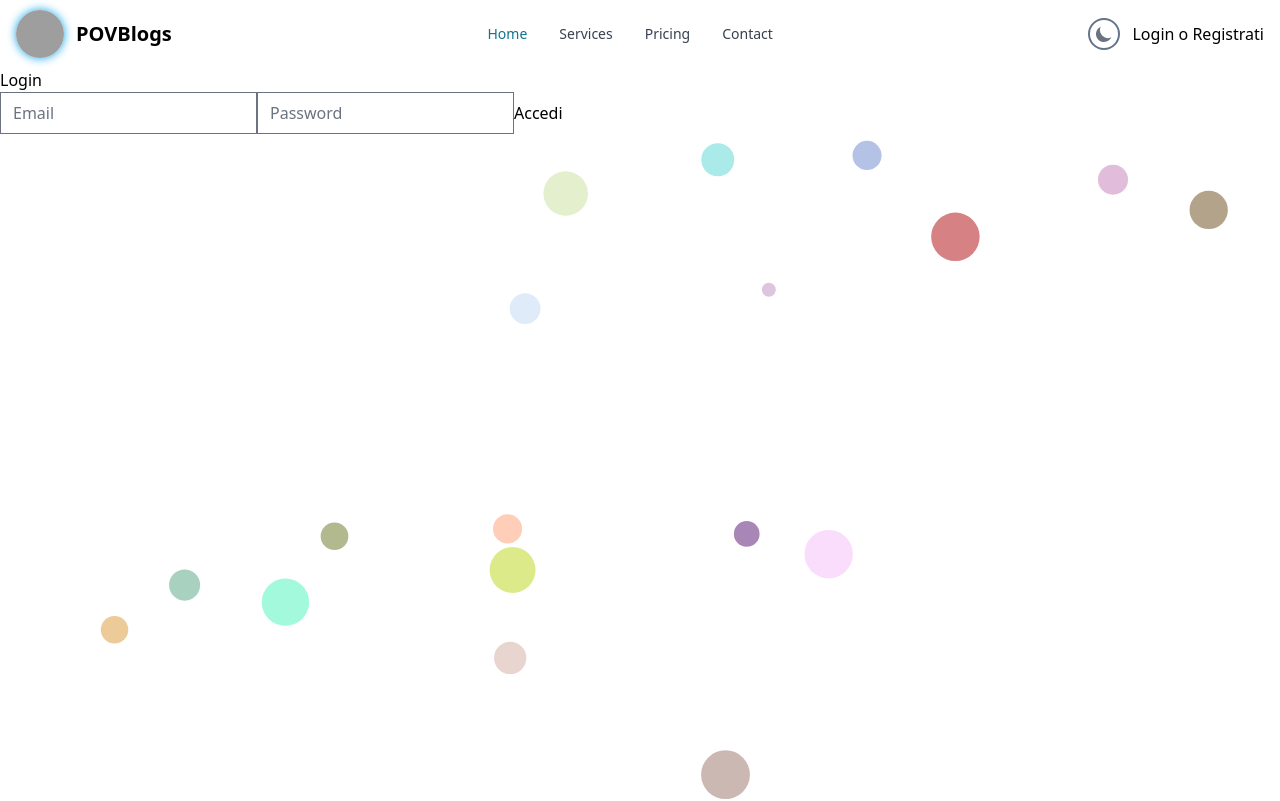
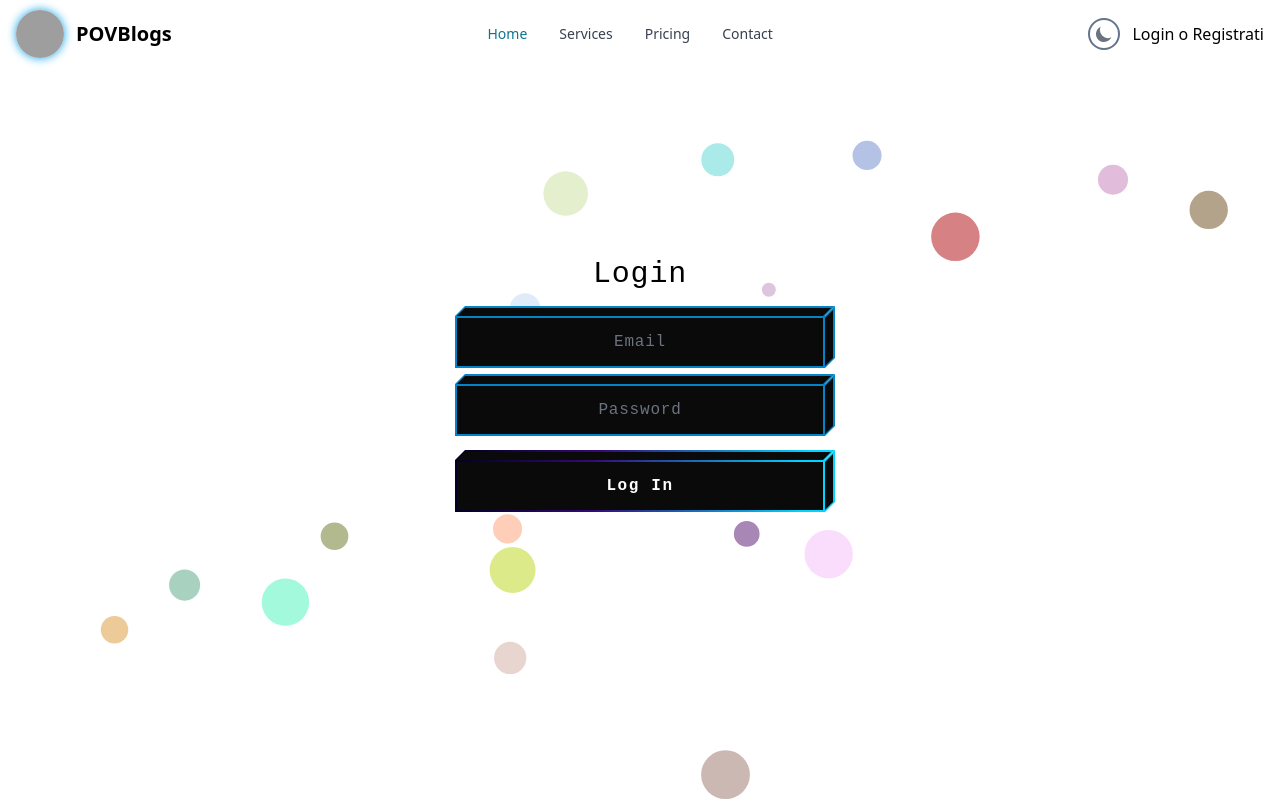
Before and after one commit to ImSion/Mymern, a React (Vite) app in the folder frontend/: page /login in a window 1280 px wide. Shown: the top 801 px of the page. Built offline with nearby package versions, Linux system fonts and the light colour scheme; grey boxes are pictures that could not be loaded.

Commit message:
some fix and improvements

```diff
--- a/frontend/src/Pages/AuthorPosts.jsx
+++ b/frontend/src/Pages/AuthorPosts.jsx
@@ -2,7 +2,7 @@ import React, { useEffect, useState } from 'react';
 import { Link, useParams } from 'react-router-dom';
 import { getAuthorPosts, getAuthorByEmail, updateAuthorAvatar, deletePost, getMe, updatePost } from '../modules/ApiCrud';
 import { Modal, Button } from 'flowbite-react';
-import '../Animations.css';
+import '../Style/Animations.css';
 
 const EditPostModal = ({ isOpen, onClose, post, onSave }) => {
     const [editedPost, setEditedPost] = useState(post);
--- a/frontend/src/Pages/Login.jsx
+++ b/frontend/src/Pages/Login.jsx
@@ -1,13 +1,20 @@
-import { useState } from "react";
+import React, { useState, useEffect } from 'react';
 import { useNavigate } from "react-router-dom";
 import { loginUser } from "../modules/ApiCrud";
+import '../components/AnimatedBackground'
+import '../Style/Animations.css'
+import '../Style/Form.css';
 
 export default function Login({ setIsAuthenticated }) {
-  const [formData, setFormData] = useState({
-    email: "",
-    password: "",
-  });
+  const [formData, setFormData] = useState({ email: "", password: "" });
+  const [isVisible, setIsVisible] = useState(false);
   const navigate = useNavigate();
+
+  useEffect(() => {
+    // Trigger the animation after a short delay
+    const timer = setTimeout(() => setIsVisible(true), 100);
+    return () => clearTimeout(timer);
+  }, []);
 
   const handleChange = (e) => {
     setFormData({ ...formData, [e.target.name]: e.target.value });
@@ -19,7 +26,6 @@ export default function Login({ setIsAuthenticated }) {
       const response = await loginUser(formData);
       localStorage.setItem("token", response.token);
       setIsAuthenticated(true);
-      console.log("Login effettuato con successo!");
       navigate("/home");
     } catch (error) {
       console.error("Errore durante il login:", error);
@@ -28,24 +34,48 @@ export default function Login({ setIsAuthenticated }) {
   };
 
   return (
-    <div className="container min-h-screen">
-      <h2>Login</h2>
-      <form onSubmit={handleSubmit}>
+    <div className="min-h-screen flex items-center justify-center">
+      <form
+        className={`login-form mb-52 ${isVisible ? 'login-form-animation' : 'opacity-0'}`}
+        autoComplete="off"
+        onSubmit={handleSubmit}
+
+      >
+        <div className="mb-6 text-center">
+          <h1 className="text-3xl text-black">Login</h1>
+        </div>
+        <div className="block-cube block-input mb-4">
           <input
+            name="email"
             type="email"
-          name="email"
             placeholder="Email"
             onChange={handleChange}
             required
+            className="bg-transparent text-center"
           />
+          <div className="formbg-top"><div className="formbg-inner"></div></div>
+          <div className="formbg-right"><div className="formbg-inner"></div></div>
+          <div className="formbg"><div className="formbg-inner"></div></div>
+        </div>
+        <div className="block-cube block-input mb-6">
           <input
+            name="password"
             type="password"
-          name="password"
             placeholder="Password"
             onChange={handleChange}
             required
+            className="bg-transparent text-center"
           />
-        <button type="submit">Accedi</button>
+          <div className="formbg-top"><div className="formbg-inner"></div></div>
+          <div className="formbg-right"><div className="formbg-inner"></div></div>
+          <div className="formbg"><div className="formbg-inner"></div></div>
+        </div>
+        <button className="btn block-cube block-cube-hover" type="submit">
+          <div className="formbg-top"><div className="formbg-inner"></div></div>
+          <div className="formbg-right"><div className="formbg-inner"></div></div>
+          <div className="formbg"><div className="formbg-inner"></div></div>
+          <div className="formtext">Log In</div>
+        </button>
       </form>
     </div>
   );
--- a/frontend/src/Pages/Register.jsx
+++ b/frontend/src/Pages/Register.jsx
@@ -1,77 +1,131 @@
-import { useState } from "react"; // Importa il hook useState da React per gestire lo stato del componente
-import { useNavigate } from "react-router-dom"; // Importa useNavigate da react-router-dom per navigare tra le pagine
-import { registerUser } from "../modules/ApiCrud"; // Importa la funzione registerUser dal file api.js per effettuare la registrazione
+import React, { useState, useEffect } from "react";
+import { useNavigate } from "react-router-dom";
+import { registerUser } from "../modules/ApiCrud";
+import '../Style/Animations.css';
+import '../Style/Form.css';
 
 export default function Register() {
-  // Definisce lo stato del form con useState, inizializzato con campi vuoti
   const [formData, setFormData] = useState({
     nome: "",
     cognome: "",
     email: "",
     password: "",
-    dataDiNascita: "",
+    data_di_nascita: "",
   });
+  const [isVisible, setIsVisible] = useState(false);
+  const navigate = useNavigate();
 
-  const navigate = useNavigate(); // Inizializza useNavigate per poter navigare programmaticamente
+  useEffect(() => {
+    const timer = setTimeout(() => setIsVisible(true), 100);
+    return () => clearTimeout(timer);
+  }, []);
 
-  // Gestore per aggiornare lo stato quando i campi del form cambiano
   const handleChange = (e) => {
-    // Aggiorna il campo corrispondente nello stato con il valore attuale dell'input
     setFormData({ ...formData, [e.target.name]: e.target.value });
   };
 
-  // Gestore per la sottomissione del form
   const handleSubmit = async (e) => {
-    e.preventDefault(); // Previene il comportamento predefinito del form di ricaricare la pagina
+    e.preventDefault();
     try {
-      await registerUser(formData); // Chiama la funzione registerUser con i dati del form
-      alert("Registrazione avvenuta con successo!"); // Mostra un messaggio di successo
-      navigate("/login"); // Naviga alla pagina di login dopo la registrazione
+      await registerUser(formData);
+      alert("Registrazione avvenuta con successo!");
+      navigate("/login");
     } catch (error) {
-      console.error("Errore durante la registrazione:", error); // Logga l'errore in console
-      alert("Errore durante la registrazione. Riprova."); // Mostra un messaggio di errore
+      console.error("Errore durante la registrazione:", error);
+      alert("Errore durante la registrazione. Riprova.");
     }
   };
 
   return (
-    <div className="container">
-      <h2>Registrazione</h2>
-      <form onSubmit={handleSubmit}>
+    <div className="min-h-screen flex items-center justify-center">
+      <form
+        className={`login-form flex flex-col items-center w-[600px] mb-52 ${isVisible ? 'login-form-animation' : 'opacity-0'}`}
+        autoComplete="off"
+        onSubmit={handleSubmit}
+      >
+        <div className="mb-6 text-center">
+          <h1 className="text-3xl text-black">Registrazione</h1>
+        </div>
+
+        <div className="flex gap-5">
+          <div className="block-cube block-input mb-4 w-72">
             <input
+              name="nome"
               type="text"
-          name="nome"
               placeholder="Nome"
               onChange={handleChange}
               required
+              className="bg-transparent text-center"
             />
+            <div className="formbg-top"><div className="formbg-inner"></div></div>
+            <div className="formbg-right"><div className="formbg-inner"></div></div>
+            <div className="formbg"><div className="formbg-inner"></div></div>
+          </div>
+          <div className="block-cube block-input mb-4 w-72">
           <input
+              name="cognome"
               type="text"
-          name="cognome"
               placeholder="Cognome"
               onChange={handleChange}
               required
+              className="bg-transparent text-center"
             />
+            <div className="formbg-top"><div className="formbg-inner"></div></div>
+            <div className="formbg-right"><div className="formbg-inner"></div></div>
+            <div className="formbg"><div className="formbg-inner"></div></div>
+          </div>
+        </div>
+
+        <div className="flex gap-5">
+          <div className="block-cube block-input mb-4 w-72">
             <input
+              name="email"
               type="email"
-          name="email"
               placeholder="Email"
               onChange={handleChange}
               required
+              className="bg-transparent text-center"
             />
+            <div className="formbg-top"><div className="formbg-inner"></div></div>
+            <div className="formbg-right"><div className="formbg-inner"></div></div>
+            <div className="formbg"><div className="formbg-inner"></div></div>
+          </div>
+
+          <div className="block-cube block-input mb-4 w-72">
             <input
+              name="password"
               type="password"
-          name="password"
               placeholder="Password"
               onChange={handleChange}
               required
+              className="bg-transparent text-center"
             />
+            <div className="formbg-top"><div className="formbg-inner"></div></div>
+            <div className="formbg-right"><div className="formbg-inner"></div></div>
+            <div className="formbg"><div className="formbg-inner"></div></div>
+          </div>
+        </div>
+
+        <div className="block-cube block-input mb-6 w-72">
           <input
+            name="data_di_nascita"
             type="date"
-          name="data_di_nascita"
             onChange={handleChange}
             required
+            className="bg-transparent text-center"
           />
-        <button type="submit">Registrati</button>
+          <div className="formbg-top"><div className="formbg-inner"></div></div>
+          <div className="formbg-right"><div className="formbg-inner"></div></div>
+          <div className="formbg"><div className="formbg-inner"></div></div>
+        </div>
+
+        <button className="btn block-cube block-cube-hover" type="submit">
+          <div className="formbg-top"><div className="formbg-inner"></div></div>
+          <div className="formbg-right"><div className="formbg-inner"></div></div>
+          <div className="formbg"><div className="formbg-inner"></div></div>
+          <div className="formtext">Registrati</div>
+        </button>
+
       </form>
     </div>
   );
--- a/frontend/src/Animations.css
+++ b/frontend/src/Style/Animations.css
@@ -74,3 +74,33 @@
     opacity: 1;
   }
   /* fine animazione bottoni Modifica/elimina in AuthorPosts   */
+
+
+  /* animazione form login */
+  @keyframes fadeInAndPulse {
+    0% {
+      opacity: 0;
+      transform: scale(0.8);
+    }
+    20% {
+      opacity: 1;
+      transform: scale(1);
+    }
+    30% {
+      transform: scale(1.05);
+    }
+    40% {
+      transform: scale(1);
+    }
+    50% {
+      transform: scale(1.05);
+    }
+    60%, 100% {
+      transform: scale(1);
+    }
+  }
+
+  .login-form-animation {
+    animation: fadeInAndPulse 5s ease-out forwards;
+  }
+  /* fine animazione form login */
--- /dev/null
+++ b/frontend/src/Style/Form.css
@@ -0,0 +1,162 @@
+/* LoginForm.css */
+.login-form {
+    width: 400px;
+    padding: 64px 15px 24px;
+    margin: 0 auto;
+    color: #fff;
+    font-family: monospace, serif;
+    letter-spacing: 0.05em;
+  }
+
+  .login-form input {
+    width: 100%;
+    padding: 14px 16px;
+    border: 0;
+    background: transparent;
+    color: #fff;
+    font-family: monospace, serif;
+    letter-spacing: 0.05em;
+    font-size: 16px;
+  }
+
+  .login-form input:hover,
+  .login-form input:focus {
+    outline: none;
+    border: 0;
+  }
+
+  .login-form .btn {
+    width: 100%;
+    display: block;
+    padding: 14px 16px;
+    background: transparent;
+    outline: none;
+    border: 0;
+    color: #fff;
+    letter-spacing: 0.1em;
+    font-weight: bold;
+    font-family: monospace;
+    font-size: 16px;
+  }
+
+  .block-cube {
+    position: relative;
+  }
+
+  .block-cube .formbg-top {
+    position: absolute;
+    height: 10px;
+    background: rgb(2,0,36);
+    background: linear-gradient(90deg, rgba(2,0,36,1) 0%, rgba(52,9,121,1) 37%, rgba(0,212,255,1) 94%);
+    bottom: 100%;
+    left: 5px;
+    right: -5px;
+    transform: skew(-45deg, 0);
+    margin: 0;
+  }
+
+  .block-cube .formbg-top .formbg-inner {
+    bottom: 0;
+  }
+
+  .block-cube .formbg {
+    position: absolute;
+    left: 0;
+    top: 0;
+    right: 0;
+    bottom: 0;
+    background: rgb(2,0,36);
+    background: linear-gradient(90deg, rgba(2,0,36,1) 0%, rgba(52,9,121,1) 37%, rgba(0,212,255,1) 94%);
+  }
+
+  .block-cube .formbg-right {
+    position: absolute;
+    background: rgb(2,0,36);
+    background: rgba(0,212,255,1);
+    top: -5px;
+    z-index: 0;
+    bottom: 5px;
+    width: 10px;
+    left: 100%;
+    transform: skew(0, -45deg);
+  }
+
+  .block-cube .formbg-right .formbg-inner {
+    left: 0;
+  }
+
+  .block-cube .formbg .formbg-inner {
+    transition: all 0.2s ease-in-out;
+  }
+
+  .block-cube .formbg-inner {
+    background: #0a0a0a;
+    position: absolute;
+    left: 2px;
+    top: 2px;
+    right: 2px;
+    bottom: 2px;
+  }
+
+  .block-cube .formtext {
+    position: relative;
+    z-index: 2;
+  }
+
+  .block-cube.block-input input {
+    position: relative;
+    z-index: 2;
+  }
+
+  .block-cube.block-input input:focus ~ .formbg-right .formbg-inner,
+  .block-cube.block-input input:focus ~ .formbg-top .formbg-inner,
+  .block-cube.block-input input:focus ~ .formbg-inner .formbg-inner {
+    top: 100%;
+    background: #0284c7;
+  }
+
+  .block-cube.block-input .formbg-top,
+  .block-cube.block-input .formbg-right,
+  .block-cube.block-input .formbg {
+    background: #0284c7;
+    transition: background-color 0.2s ease-in-out;
+  }
+
+  .block-cube.block-input .formbg-right .formbg-inner,
+  .block-cube.block-input .formbg-top .formbg-inner {
+    transition: all 0.2s ease-in-out;
+  }
+
+  .block-cube.block-input:focus .formbg-top,
+  .block-cube.block-input:focus .formbg-right,
+  .block-cube.block-input:focus .formbg,
+  .block-cube.block-input:hover .formbg-top,
+  .block-cube.block-input:hover .formbg-right,
+  .block-cube.block-input:hover .formbg {
+    background: #0284c7;
+  }
+
+  .block-cube.block-cube-hover:focus .formbg .formbg-inner,
+  .block-cube.block-cube-hover:hover .formbg .formbg-inner {
+    top: 100%;
+  }
+
+  .credits {
+    position: fixed;
+    left: 0;
+    bottom: 0;
+    padding: 15px 15px;
+    width: 100%;
+    z-index: 111;
+  }
+
+  .credits a {
+    opacity: 0.6;
+    color: #fff;
+    font-size: 11px;
+    text-decoration: none;
+  }
+
+  .credits a:hover {
+    opacity: 1;
+  }
--- a/frontend/src/components/AnimatedBackground.jsx
+++ b/frontend/src/components/AnimatedBackground.jsx
@@ -1,5 +1,5 @@
 import React, { useEffect, useRef } from 'react';
-import '../AnimatedBackground.css';
+import '../Style/AnimatedBackground.css';
 
 const AnimatedBackground = () => {
   const canvasRef = useRef(null);
--- a/frontend/src/components/MyNav.jsx
+++ b/frontend/src/components/MyNav.jsx
@@ -94,7 +94,7 @@ export default function MyNav({ isAuthenticated, setIsAuthenticated }) {
           </button>
         )}
         <div className="flex items-center transition-all ease-in-out duration-500 hover:scale-110">
-          <DarkThemeToggle className="mr-3 hover:shadow-[inset_0px_0px_8px] dark:hover:shadow-amber-300 hover:shadow-sky-800 hover:bg-transparent rounded-full border-2 border-slate-500 p-1 h-8 w-8 transition-all ease-in-out duration-500 hover:scale-105"/>
+          <DarkThemeToggle className="mr-3 hover:shadow-[inset_0px_0px_8px] dark:hover:shadow-amber-300 dark:hover:text-amber-300 hover:shadow-sky-800 hover:text-sky-800 hover:bg-transparent rounded-full border-2 border-slate-500 p-1 h-8 w-8 transition-all ease-in-out duration-500 hover:scale-105"/>
         </div>
         {isAuthenticated ? (
           author && (
```
Also changed, not shown: frontend/src/Pages/Home.jsx (+6 -4 lines), frontend/src/Style/AnimatedBackground.css (renamed from frontend/src/AnimatedBackground.css). Lines whose indentation alone changed are shown as unchanged.
